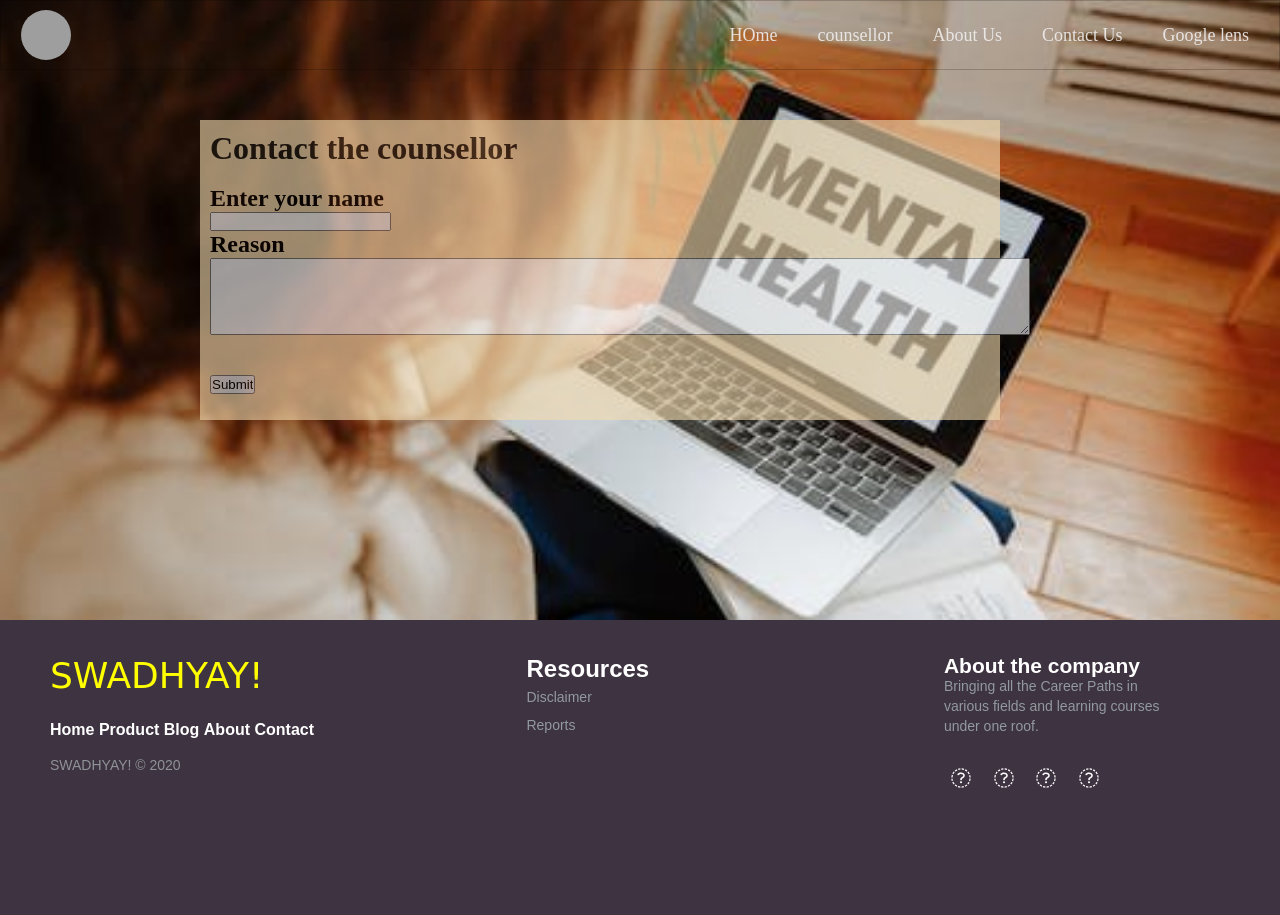
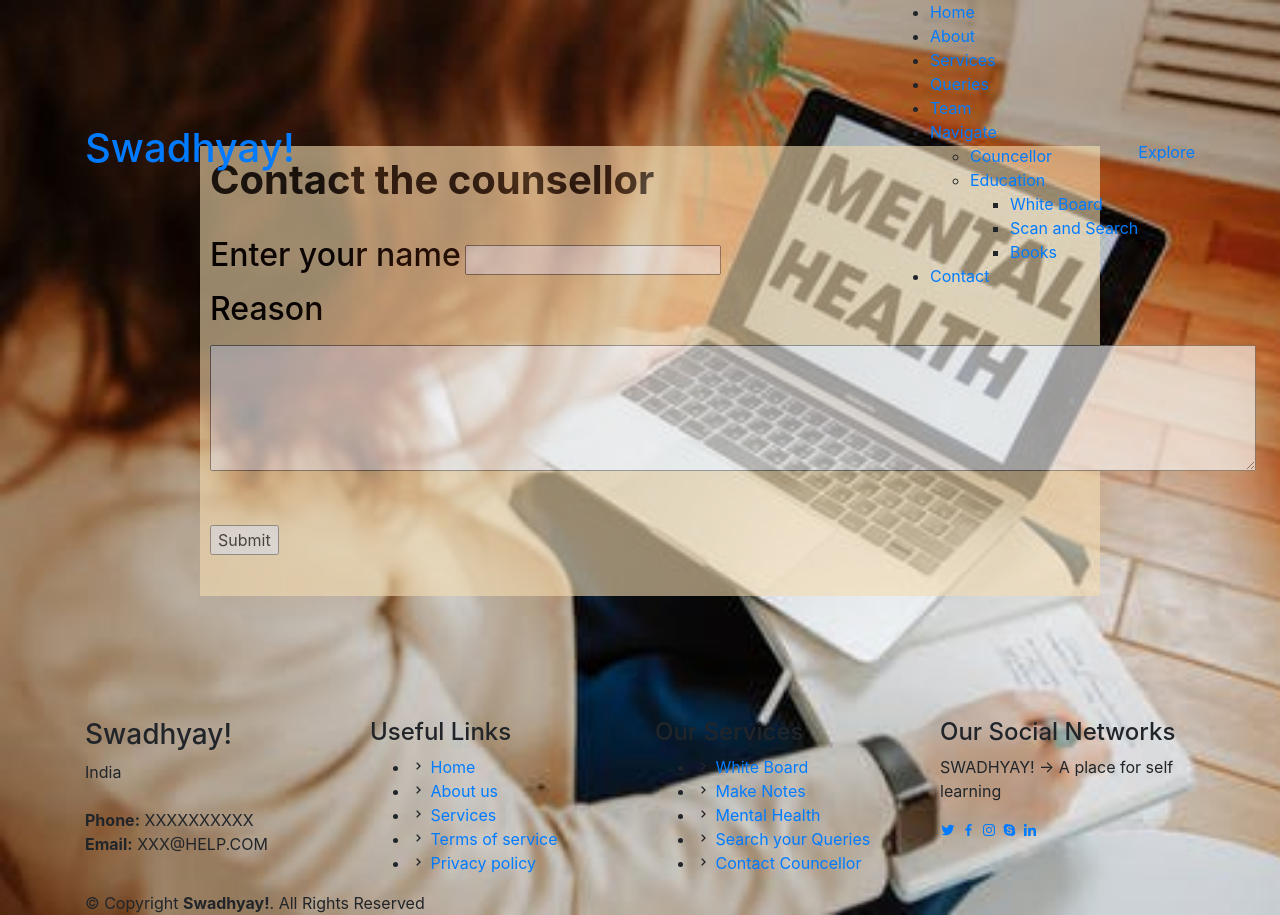
Before and after one commit to santushtisharma10/Swadhyay, a Flask app: page /2 in a window 1280 px wide. Before the commit the page ends 788 px from the top, so only its background shows below. Run offline with Flask 2, Linux system fonts and the light colour scheme; some libraries are stand-ins or nearby versions; grey boxes are pictures that could not be loaded.

Commit message:
almost complete

```diff
--- a/app.py
+++ b/app.py
@@ -75,13 +75,17 @@
     else :
         return render_template("2.html")
 
+@app.route("/4")
+def board():
+    return render_template("whiteboard.html")
+
 @app.route("/3", methods = ['POST', 'GET'])
 def nxt():
     lis = []
     if request.method == 'POST':
         name = request.files['file']
         #text = textdet(name)
-        name.save(os.path.join("C:/Users/DELL/Desktop/SWADHYAY",name.filename))
+        name.save(os.path.join("C:/Users/Hp/SWADHYAY",name.filename))
         text = textdet(name.filename)
         lis = srch(text)
         print(lis)
--- a/static/css/2.css
+++ b/static/css/2.css
@@ -12,8 +12,8 @@
     color: rgba(0, 0, 0, .9);
     float: center;
     margin: 50px 200px;
-    height: 300px;
-    width: 800px;
+    height: 450px;
+    width: 900px;
     padding:10px 10px 10px 10px;
     background-color: rgb(245, 221, 177);
     box-sizing: border-box;
--- a/template/3.html
+++ b/template/3.html
@@ -8,7 +8,10 @@
 
 {% block box%}
 <div class ="container">
-
+<br>
+<br><br>
+<br>
+<br>
     <h1 >
         😊  Pikachu will help you solve our query  😊
     </h1>
--- a/template/base.html
+++ b/template/base.html
@@ -1,402 +1,213 @@
 <!DOCTYPE html>
-<html>
+<html lang="en">
   <head>
-        <meta charset="UTF-8">
-        <title>SWADHYAY!</title>
-        <!--link href="swadhyay.css" type="text/css" rel="stylesheet"/-->
-        <!--link rel="stylesheet" href= " {{ url_for('static', filename='css/forindex1.css')}}" /-->
-        <link rel="stylesheet" href="https://cdnjs.cloudflare.com/ajax/libs/font-awesome/4.7.0/css/font-awesome.min.css">
-        <script src="https://ajax.googleapis.com/ajax/libs/jquery/3.4.1/jquery.min.js"></script>
-        <script src="https://cdnjs.cloudflare.com/ajax/libs/popper.js/1.16.0/umd/popper.min.js"></script>
-        <script src="https://maxcdn.bootstrapcdn.com/bootstrap/4.4.1/js/bootstrap.min.js"></script>
-        <script src="https://use.fontawesome.com/releases/v5.0.8/js/all.js"></script>
+    <meta charset="utf-8" />
+    <meta content="width=device-width, initial-scale=1.0" name="viewport" />
 
+    <title>Swadhyay! Bootstrap Template - Index</title>
+    <meta content="" name="description" />
+    <meta content="" name="keywords" />
 
+    <!-- Favicons -->
+    <link href="{{url_for('static',filename = '../static/assets/img/favicon.png')}}" rel="icon" />
+    <link href="{{url_for('static',filename = '../static/assets/img/apple-touch-icon.png')}}" rel="apple-touch-icon" />
+
+    <!-- Google Fonts -->
+    <link
+      href="https://fonts.googleapis.com/css?family=Open+Sans:300,300i,400,400i,600,600i,700,700i|Jost:300,300i,400,400i,500,500i,600,600i,700,700i|Poppins:300,300i,400,400i,500,500i,600,600i,700,700i"
+      rel="stylesheet"
+    />
+
+    <!-- Vendor CSS Files -->
+    <link
+      href="{{url_for('static',filename ='../static/assets/vendor/bootstrap/css/bootstrap.min.css')}}"
+      rel="stylesheet"
+    />
+    <link href="{{url_for('static',filename = '../static/assets/vendor/icofont/icofont.min.css')}}" rel="stylesheet" />
+    <link href="{{url_for('static',filename = '../static/assets/vendor/boxicons/css/boxicons.min.css')}}" rel="stylesheet" />
+    <link href="{{url_for('static',filename = '../static/assets/vendor/remixicon/remixicon.css')}}" rel="stylesheet" />
+    <link href="{{url_for('static',filename = '../static/assets/vendor/venobox/venobox.css')}}" rel="stylesheet" />
+    <link
+      href="{{url_for('static',filename = '../static/assets/vendor/owl.carousel/assets/owl.carousel.min.css')}}"
+      rel="stylesheet"
+    />
+    <link href="{{url_for('static',filename = '../static/assets/vendor/aos/aos.css')}}" rel="stylesheet" />
+
+    <!-- Template Main CSS File -->
+    <link href="{{url_for('static',filename = '../static/assets/css/style.css')}}" rel="stylesheet" />
     {% block head %}
 
     {% endblock %}
-        <style>
-            * {
-    box-sizing: border-box;
-    padding: 0;
-    margin: 0;
-}
-/*
-body {
-font-family: 'Josefin Sans', sans-serif;
-background-image:url("backdrop.PNG");
-background-repeat: no-repeat;
-background-size: 100% 650%;
-}
-*/
-h2{
-    color: white;
-}
-.navbar {
-    font-size: 18px;
-    border: 1px solid rgba(0, 0, 0, 0.2);
-    padding-bottom: 10px;
-}
 
-.main-nav {
-    list-style-type: none;
-    display: none;
-}
-.nav-links
-{
-    text-decoration: none;
-    color: rgba(238, 235, 235, 0.918);
+    <!-- =======================================================
+  * Template Name: Swadhyay! - v2.2.0
+  * Template URL: https://bootstrapmade.com/Swadhyay!-free-bootstrap-html-template-corporate/
+  * Author: BootstrapMade.com
+  * License: https://bootstrapmade.com/license/
+  ======================================================== -->
+  </head>
 
-}
-.nav-links:hover{
-    border-bottom: 3px solid #bf55ec;
-}
-.logo{
-    height: 50px;
-    width: 50px;
-    border-radius: 40px;
-}
-.main-nav li {
-    text-align: center;
-    margin: 15px auto;
-}
+  <body>
+    <!-- ======= Header ======= -->
+    <header id="header" class="fixed-top">
+      <div class="container d-flex align-items-center">
+        <h1 class="logo mr-auto"><a href="./">Swadhyay!</a></h1>
+        <!-- Uncomment below if you prefer to use an image logo -->
+        <!-- <a href="index.html" class="logo mr-auto"><img src = "../static/assets/img/logo.png" alt="" class="img-fluid"></a>-->
 
-.logo {
-    display: inline-block;
-    font-size: 22px;
-    margin-top: 10px;
-    margin-left: 20px;
-}
+        <nav class="nav-menu d-none d-lg-block">
+          <ul>
+            <li class="active"><a href="index.html">Home</a></li>
+            <li><a href="#about">About</a></li>
+            <li><a href="#services">Services</a></li>
+            <li><a href="#pricing">Queries</a></li>
+            <li><a href="#team">Team</a></li>
+            <li class="drop-down">
+              <a href="">Navigate</a>
+              <ul>
+                <li><a href="./2">Councellor</a></li>
+                <li class="drop-down">
+                  <a href="#">Education</a>
+                  <ul>
+                    <li><a href="./4">White Board</a></li>
+                    <li><a href="./3">Scan and Search</a></li>
+                    <li><a href="https://manybooks.net/">Books</a></li>
+                  </ul>
+                </li>
+              </ul>
+            </li>
+            <li><a href="#contact">Contact</a></li>
+          </ul>
+        </nav>
+        <!-- .nav-menu -->
 
-.navbar-toggle {
-    position: absolute;
-    top: 10px;
-    right: 20px;
-    cursor: pointer;
-    color: rgba(247, 243, 243, 0.8);
-    font-size: 24px;
-}
+        <a href="#about" class="get-started-btn scrollto">Explore</a>
+      </div>
+    </header>
+    <!-- End Header -->
 
-.active {
-    display: block;
-}
+{% block box %}
 
-@media screen and (min-width: 768px)
-{
-    .navbar {
-        display: flex;
-        justify-content: space-between;
-        padding-bottom: 0;
-        height: 70px;
-        align-items: center;
-    }
+{% endblock %}
+<br>
+<br>
+<br>
+    <!-- ======= Footer ======= -->
+    <footer id="footer">
+      <!--div class="footer-newsletter">
+        <div class="container">
+          <div class="row justify-content-center">
+            <div class="col-lg-6">
+              <h4>Visit Github page for more details</h4>
+            </div>
+          </div>
+        </div>
+      </div-->
 
-    .main-nav {
-        display: flex;
-        margin-right: 30px;
-        flex-direction: row;
-        justify-content: flex-end;
-    }
+      <div class="footer-top">
+        <div class="container">
+          <div class="row">
+            <div class="col-lg-3 col-md-6 footer-contact">
+              <h3>Swadhyay!</h3>
+              <p>
+                India <br /><br />
+                <strong>Phone:</strong> XXXXXXXXXX<br />
+                <strong>Email:</strong> XXX@HELP.COM<br />
+              </p>
+            </div>
 
-    .main-nav li {
-        margin: 0;
-    }
-
-    .nav-links {
-        margin-left: 40px;
-    }
-
-    .logo {
-        margin-top: 0;
-    }
-
-    .navbar-toggle {
-        display: none;
-    }
-
-    .logo:hover,
-    .nav-links:hover {
-        color: rgb(243, 239, 239);
-    }
-}
-
-.button {
-    background-color: black;
-    border: none;
-    color: white;
-    font-size: 14px;
-    text-decoration: none;
-    display: inline-block;
-    position:absolute;
-    transition: .8s ease;
-    top: -120%;
-    left: 10%;
-    cursor: pointer;
-    padding: 10px 30px;
-
-  }
-
-footer{
-    position: fixed;
-    bottom: 0px;
-    height: 180px;
-    padding-bottom: 0px;
-}
-.footer-distributed{
-    height: 180px;
-    position: fixed;
-    bottom: 0px;
-	background-color: #3e3341;
-	box-shadow: 0 1px 1px 0 rgba(0, 0, 0, 0.12);
-	box-sizing: border-box;
-	width: 100%;
-	text-align: left;
-	font: bold 16px sans-serif;
-
-	padding: 35px 50px;
-	margin-top: 80px;
-}
- .footer-distributed .footer-left,
-.footer-distributed .footer-center,
-.footer-distributed .footer-right{
-	display: inline-block;
-	vertical-align: top;
-}
-
-.footer-distributed .footer-left{
-	width: 40%;
-}
-
-.footer-distributed .title{
-	color:  #ffffff;
-	font: normal 36px 'Cookie', cursive;
-	margin: 0;
-}
-
-.footer-distributed h3 span{
-	color:  yellow;
-}
-
-.footer-distributed .footer-links{
-	color:  #ffffff;
-	margin: 20px 0 12px;
-	padding: 0;
-}
-
-.footer-distributed .footer-links a{
-	display:inline-block;
-	line-height: 1.8;
-	text-decoration: none;
-	color:  inherit;
-}
- .footer-distributed .footer-company-name{
-	color:  #8f9296;
-	font-size: 14px;
-	font-weight: normal;
-	margin: 0;
-}
-
-.footer-distributed .footer-center{
-	width: 35%;
-}
-
-.footer-distributed .footer-center i{
-	background-color:  #33383b;
-	color: #ffffff;
-	font-size: 25px;
-	width: 38px;
-	height: 38px;
-	border-radius: 50%;
-	text-align: center;
-	line-height: 42px;
-	margin: 0px 0px;
-	vertical-align: middle;
-}
-
-.footer-distributed .footer-center i.fa-envelope{
-	font-size: 17px;
-	line-height: 38px;
-}
-
-.footer-distributed .footer-center p{
-	display: inline-block;
-	color: #ffffff;
-	vertical-align: middle;
-	margin:0;
-}
-
-.footer-distributed .footer-center p span{
-	display:block;
-	font-weight: normal;
-	font-size:14px;
-	line-height:2;
-}
-
-.footer-distributed .footer-center p a{
-	color:  #5383d3;
-	text-decoration: none;;
-}
-
-.footer-distributed .footer-right{
-	width: 20%;
-}
-
-.footer-distributed .footer-company-about{
-	line-height: 20px;
-	color:  #92999f;
-	font-size: 14px;
-	font-weight: normal;
-	margin: 0;
-}
-
-.footer-company-about h4{
-	line-height: 2;
-	color:  #92999f;
-	font-size: 14px;
-	font-weight: normal;
-	margin: 0;
-}
-
-.footer-distributed .footer-company-about span{
-	display: block;
-    font-size: 1.5em;
-    line-height: 1;
-	font-weight: bold;
-	color: #ffffff;
-
-}
-.footer-distributed .footer-icons{
-	margin-top: 25px;
-}
-
-.footer-distributed .footer-icons a{
-	display: inline-block;
-	width: 35px;
-	height: 35px;
-	cursor: pointer;
-	background-color:  #3e3341;
-	border-radius: 2px;
-
-	font-size: 20px;
-	color: #ffffff;
-	text-align: center;
-	line-height: 35px;
-
-	margin-right: 3px;
-	margin-bottom: 5px;
-}
-
-@media (max-width: 768px) {
-
-	.footer-distributed{
-        font: bold 14px sans-serif;}
-    /*body {
-       background-image:url("backdrop.PNG");
-       background-repeat: no-repeat;
-       background-size: cover;
-        }
-        */
-
-	.footer-distributed .footer-left,
-	.footer-distributed .footer-center,
-	.footer-distributed .footer-right{
-		display: block;
-		width: 100%;
-		margin-bottom: 40px;
-		text-align: center;
-	}
-
-	.footer-distributed .footer-center i{
-		margin-left: 0;
-	}
-}
-        </style>
-    </head>
-    <body>
-
-        <nav class="navbar">
-        <span class="navbar-toggle" id="js-navbar-toggle">
-            <i class="fas fa-bars"></i>
-        </span>
-        <img src="static/css/swadhyay.PNG" class="logo">
-
-        <ul class="main-nav" id="js-menu">
+            <div class="col-lg-3 col-md-6 footer-links">
+              <h4>Useful Links</h4>
+              <ul>
                 <li>
-                <a href="./" class="nav-links">HOme</a>
+                  <i class="bx bx-chevron-right"></i> <a href="#">Home</a>
                 </li>
                 <li>
-                <a href="./2" class="nav-links">counsellor</a>
+                  <i class="bx bx-chevron-right"></i> <a href="#">About us</a>
                 </li>
                 <li>
-                <a href="#" class="nav-links">About Us</a>
+                  <i class="bx bx-chevron-right"></i> <a href="#">Services</a>
                 </li>
                 <li>
-                <a href="#" class="nav-links">Contact Us</a>
+                  <i class="bx bx-chevron-right"></i>
+                  <a href="#">Terms of service</a>
                 </li>
                 <li>
-                <a href="./3" class="nav-links">Google lens</a>
+                  <i class="bx bx-chevron-right"></i>
+                  <a href="#">Privacy policy</a>
                 </li>
               </ul>
-    </nav>
+            </div>
 
+            <div class="col-lg-3 col-md-6 footer-links">
+              <h4>Our Services</h4>
+              <ul>
+                <li>
+                  <i class="bx bx-chevron-right"></i>
+                  <a href="#">White Board</a>
+                </li>
+                <li>
+                  <i class="bx bx-chevron-right"></i> <a href="#">Make Notes</a>
+                </li>
+                <li>
+                  <i class="bx bx-chevron-right"></i>
+                  <a href="#">Mental Health</a>
+                </li>
+                <li>
+                  <i class="bx bx-chevron-right"></i>
+                  <a href="#">Search your Queries</a>
+                </li>
+                <li>
+                  <i class="bx bx-chevron-right"></i>
+                  <a href="#">Contact Councellor</a>
+                </li>
+              </ul>
+            </div>
 
-    <div style="position: relative; padding-bottom: 200px; " >
-        {% block box %}
-        {% endblock %}
+            <div class="col-lg-3 col-md-6 footer-links">
+              <h4>Our Social Networks</h4>
+              <p>SWADHYAY! -> A place for self learning</p>
+              <div class="social-links mt-3">
+                <a href="#" class="twitter"><i class="bx bxl-twitter"></i></a>
+                <a href="#" class="facebook"><i class="bx bxl-facebook"></i></a>
+                <a href="#" class="instagram"
+                  ><i class="bx bxl-instagram"></i
+                ></a>
+                <a href="#" class="google-plus"><i class="bx bxl-skype"></i></a>
+                <a href="#" class="linkedin"><i class="bx bxl-linkedin"></i></a>
               </div>
+            </div>
+          </div>
+        </div>
+      </div>
+
+      <div class="container footer-bottom clearfix">
+        <div class="copyright">
+          &copy; Copyright <strong><span>Swadhyay!</span></strong
+          >. All Rights Reserved
+        </div>
+
+      </div>
+    </footer>
+    <!-- End Footer -->
+
+    <a href="#" class="back-to-top"><i class="ri-arrow-up-line"></i></a>
+    <div id="preloader"></div>
 
 
 
+    <!-- Vendor JS Files -->
+    <script src = "../static/assets/vendor/jquery/jquery.min.js"></script>
+    <script src = "../static/assets/vendor/bootstrap/js/bootstrap.bundle.min.js"></script>
+    <script src = "../static/assets/vendor/jquery.easing/jquery.easing.min.js"></script>
+    <script src = "../static/assets/vendor/php-email-form/validate.js"></script>
+    <script src = "../static/assets/vendor/waypoints/jquery.waypoints.min.js"></script>
+    <script src = "../static/assets/vendor/isotope-layout/isotope.pkgd.min.js"></script>
+    <script src = "../static/assets/vendor/venobox/venobox.min.js"></script>
+    <script src = "../static/assets/vendor/owl.carousel/owl.carousel.min.js"></script>
+    <script src = "../static/assets/vendor/aos/aos.js"></script>
 
-    <footer class="footer-distributed">
 
-		<div class="footer-left">
-
-			<h3 class="title"><span>SWADHYAY!</span></h3>
-
-			<p class="footer-links">
-				<a href="#">Home</a>
-				<a href="#">Product</a>
-				<a href="#">Blog</a>
-				<a href="../About/index.html">About</a>
-				<a href="../Contact/contact.html">Contact</a>
-
-			</p>
-			<p class="footer-company-name">SWADHYAY! &copy; 2020</p>
-
-		</div>
-       <!-- <button class="button">KNOW MORE </button>-->
-		<div class="footer-center">
-			<span class="footer-company-about"></span>
-					<h2>Resources</h2>
-				</span>
-			<span class="footer-company-about">
-				<h4>Disclaimer</h4>
-			</span>
-
-			<span class="footer-company-about">
-				<h4>Reports</h4>
-			</span>
-		</div>
-
-		<div class="footer-right">
-			<p class="footer-company-about">
-				<span>About the company</span>
-				Bringing all the Career Paths in various fields and learning courses under one roof.
-			</p>
-
-			<div class="footer-icons">
-
-				<a href="#"><i class="fa fa-facebook"></i></a>
-				<a href="#"><i class="fa fa-twitter"></i></a>
-				<a href="#"><i class="fa fa-linkedin"></i></a>
-				<a href="#"><i class="fa fa-github"></i></a>
-
-			</div>
-
-		</div>
-
-	</footer>
-
+    <script src = "../static/assets/js/main.js"></script>
   </body>
 </html>
```
Also changed, not shown: template/2.html (+7 -1 lines), template/index.html (+4 -4 lines), gina-berreca-1561481686.png (added), 1 other file. Lines whose indentation alone changed are shown as unchanged.
